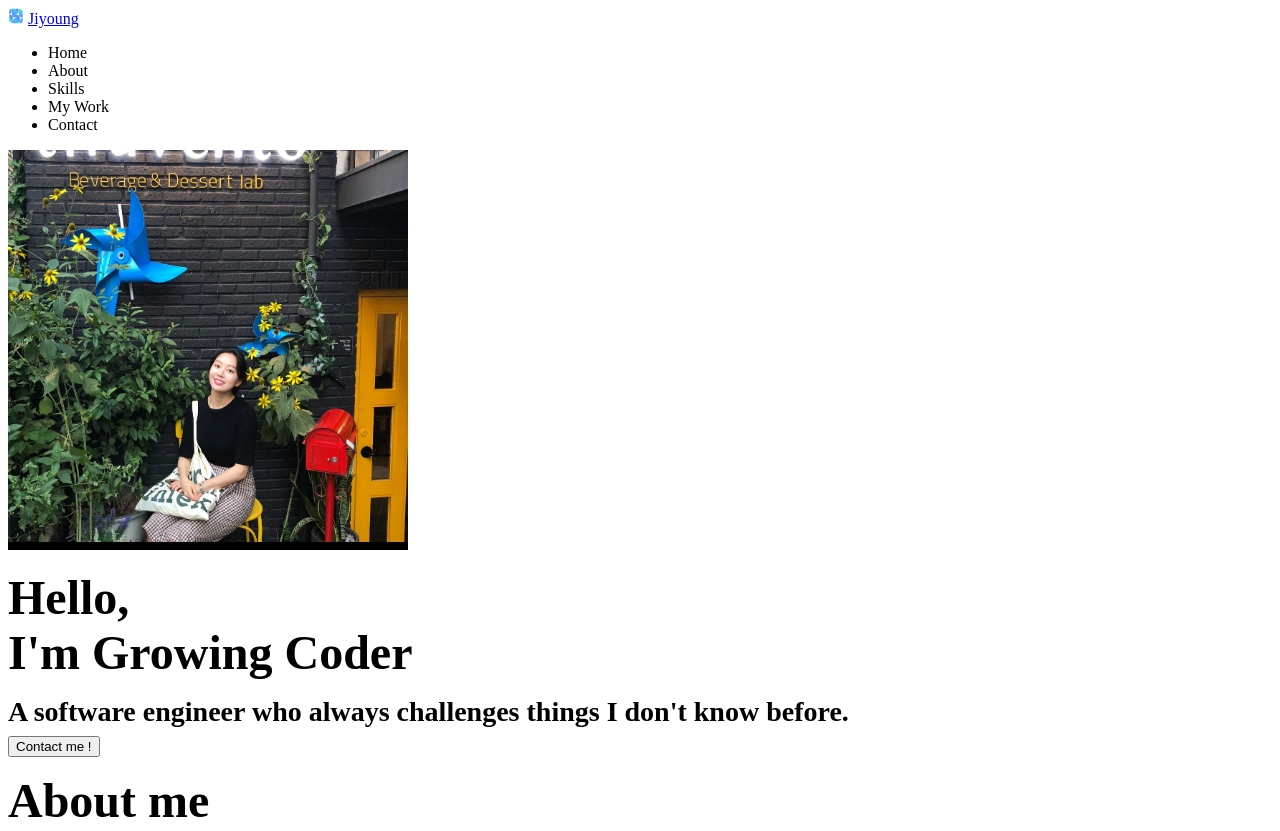
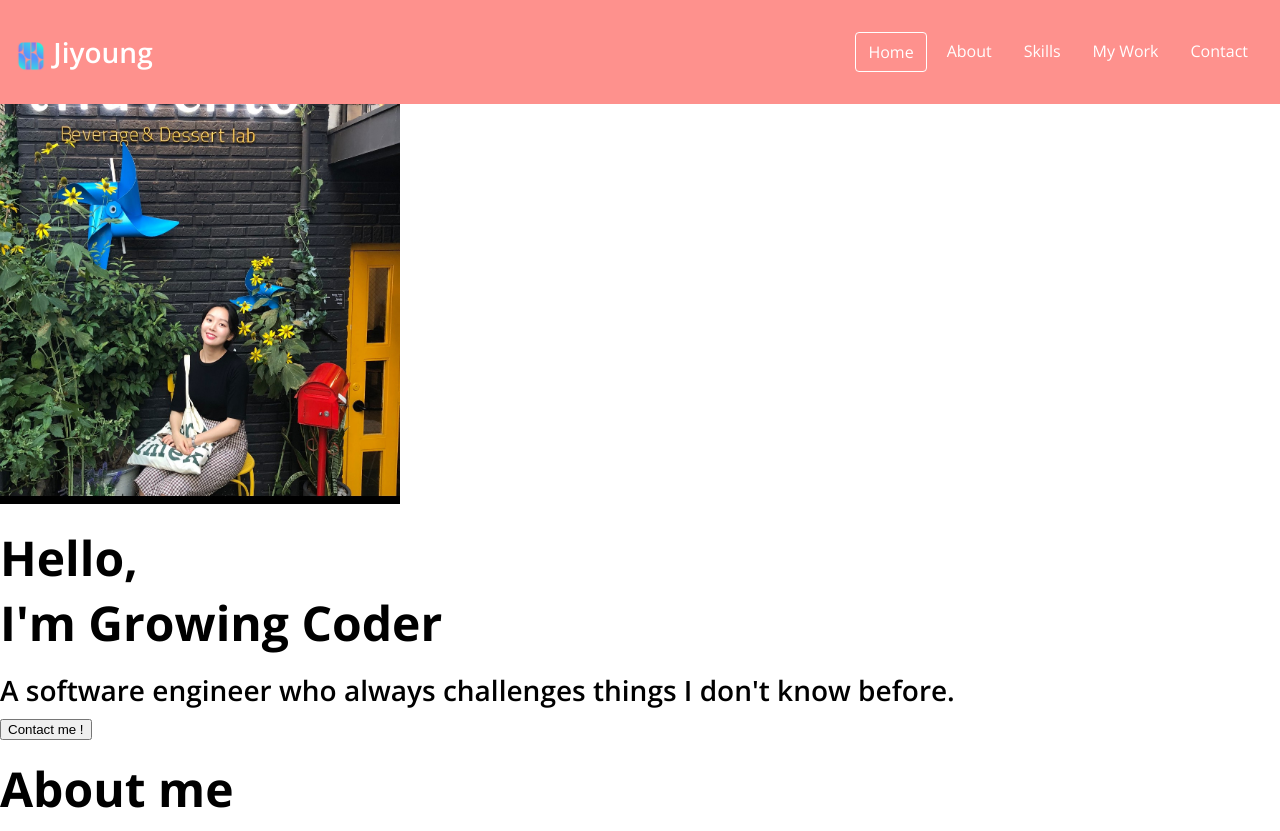
Before and after one commit to jiyoungzero/Front-end-Prac, a plain HTML site: page index.html in a window 1280 px wide. Shown: the top 831 px of the page. Drawn offline with nearby package versions, Linux system fonts and the light colour scheme.

Commit message:
navbar__css

```diff
--- a/index.html
+++ b/index.html
@@ -22,20 +22,21 @@
 </head>
 <body>
     <!-- Navbar -->
-    <nav id="navbar"></nav>
+    <nav id="navbar">
         <div class="navbar__logo">
             <img class="jy_logo" src="imgs\favicon3.png" alt="logo" />
             <a href="#">Jiyoung</a>
         </div>
         <div class="navbar__menu">
             <ul class="navbar__menu">
-                <li class="navbar__menu item">Home</li>
-                <li class="navbar__menu item">About</li>
-                <li class="navbar__menu item">Skills</li>
-                <li class="navbar__menu item">My Work</li>
-                <li class="navbar__menu item">Contact</li>
+                <li class="navbar__menu__item active">Home</li>
+                <li class="navbar__menu__item">About</li>
+                <li class="navbar__menu__item">Skills</li>
+                <li class="navbar__menu__item">My Work</li>
+                <li class="navbar__menu__item">Contact</li>
             </ul>
         </div>
+    </nav>
     <!--Home -->
     <section id="home">
         <img class="home__avatar"
--- a/style.css
+++ b/style.css
@@ -30,11 +30,31 @@ sticky : 속해있는 부모 요소 안에서 위치 지정 */
   --weight-bold: 700;
   --weight-semi-bold: 600;
   --weight-regular: 400;
+
+  /*Size*/
+  --size-border-radius: 4px;
+}
+body {
+  margin: 0px;
+  font-family: "Open Sans", sans-serif;
+  cursor: default;
+}
+a {
+  text-decoration: none;
+  color: var(--color-white);
+}
+
+ul {
+  list-style: none;
+  padding-left: 0;
 }
 /* Photo size */
 .jy_logo {
-  width: 16px;
-  height: 16px;
+  width: 30px;
+  height: 30px;
+  padding-top: 0px;
+  position: relative;
+  top: 8px;
 }
 
 .home__avatar {
@@ -81,4 +101,28 @@ p {
 #navbar {
   display: flex;
   justify-content: space-between;
+  background-color: var(--color-pink);
+  align-items: center;
+  color: var(--color-white);
+  padding: 16px;
 }
+.navbar__menu {
+  display: flex;
+}
+.navbar__menu__item {
+  padding: 8px 12px;
+  margin: 0 4px;
+  cursor: pointer;
+  border-radius: var(--size-border-radius);
+}
+.navbar__logo {
+  font-size: var(--font-medium);
+  font-weight: var(--weight-semi-bold);
+}
+
+.navbar__menu__item.active {
+  border: 1px solid var(--color-white);
+}
+.navbar__menu__item:hover {
+  background-color: var(--color-dark-pink);
+}
```
